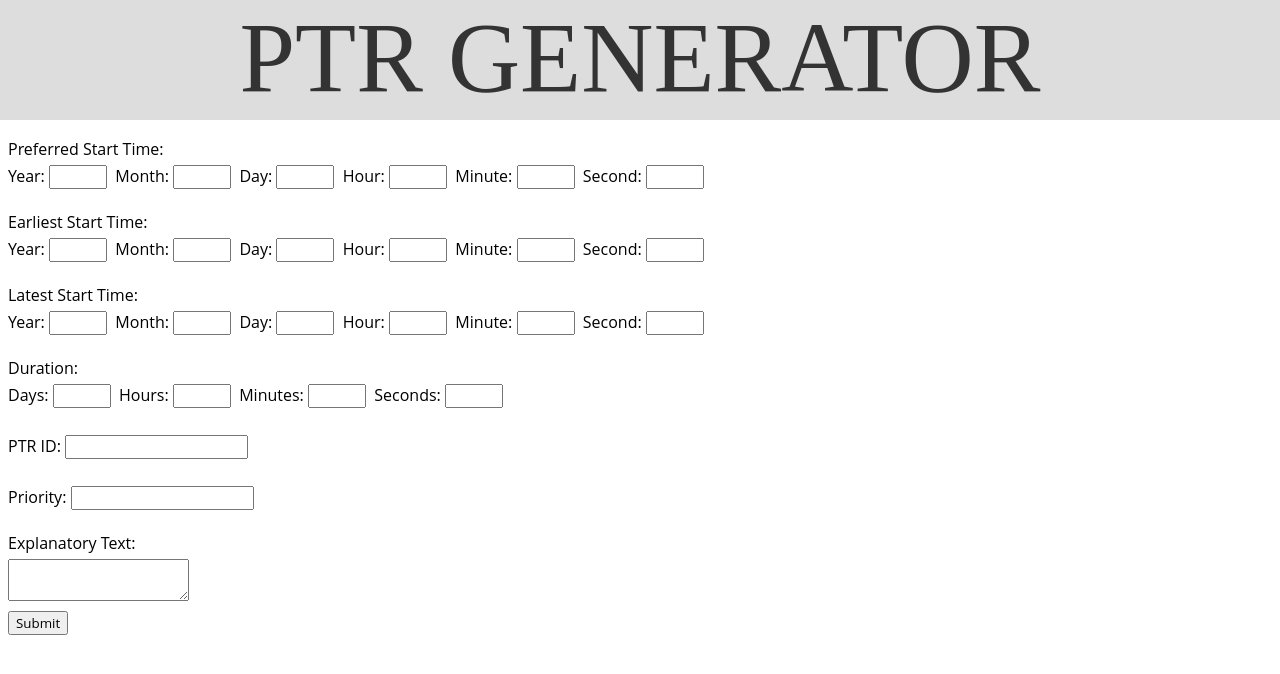
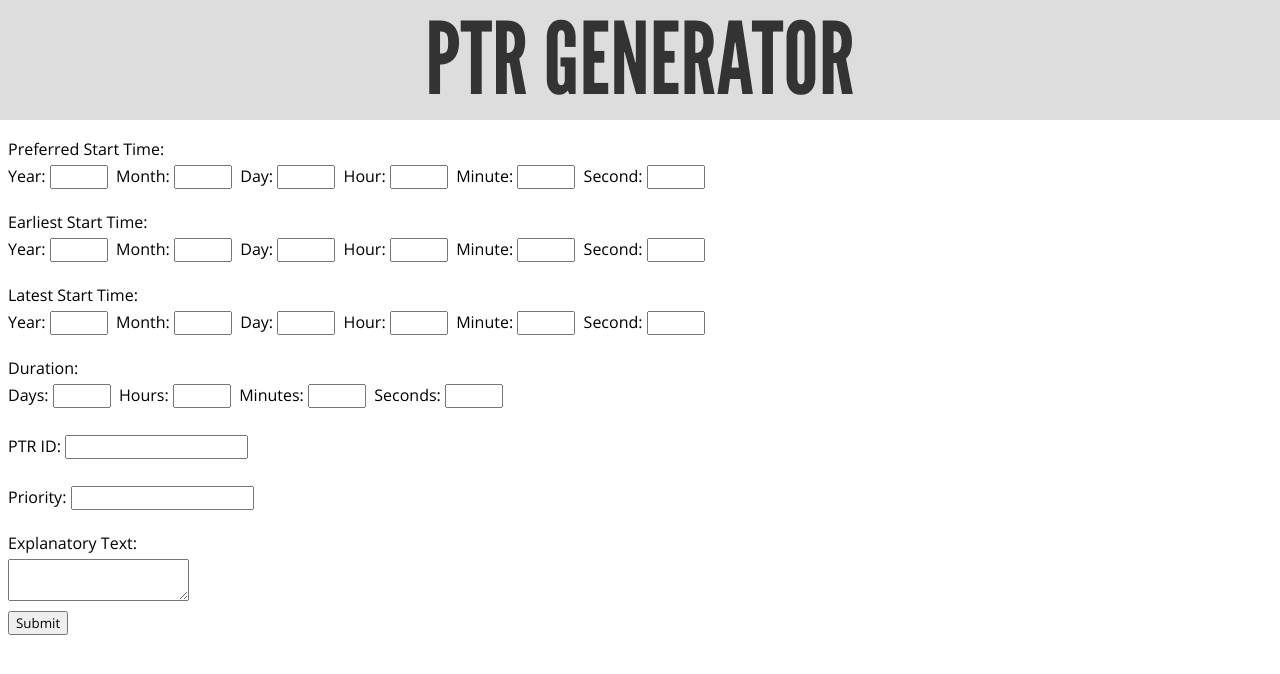
Before and after one commit to twhyntie/ptr-generator, a PHP site: page / in a window 1280 px wide. Shown: the top 674 px of the page. Run offline with PHP 8.4, Linux system fonts and the light colour scheme.

Commit message:
Added font support

```diff
--- a/index.php
+++ b/index.php
@@ -1,8 +1,20 @@
 <!DOCTYPE html>
 <title>LUCID PTR generator</title>
 <style>
+@font-face
+{
+font-family: league-gothic;
+src: url(font/league-gothic.otf);
+}
+
+@font-face
+{
+font-family: open-sans;
+src: url(font/open-sans.ttf);
+}
+
 * {
-font-family: Open Sans;
+font-family: open-sans;
 }
 input, textarea {
 margin-top: 5px;
@@ -20,7 +32,7 @@ top: 0;
 left: 0;
 text-align: center;
 font-size: 100px;
-font-family: League Gothic;
+font-family: league-gothic;
 color: #333333;
 }
 body {
```
Also changed, not shown: generate.php (+6 -1 lines), font/league-gothic.otf (added), font/open-sans.ttf (added), league-gothic.otf (added), oepn-sans.ttf (added).
